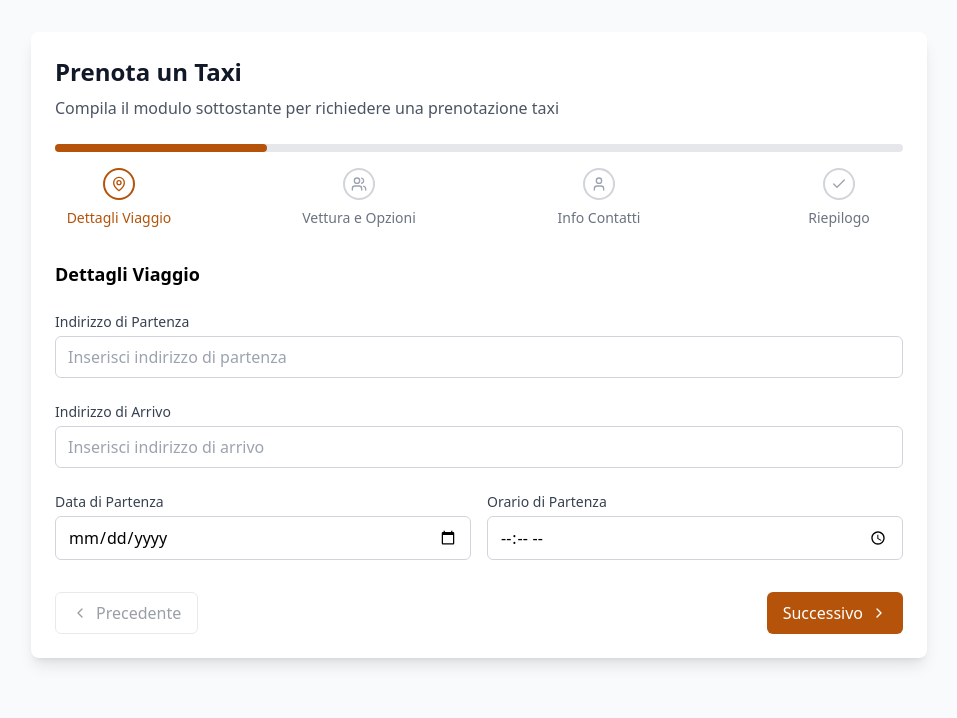
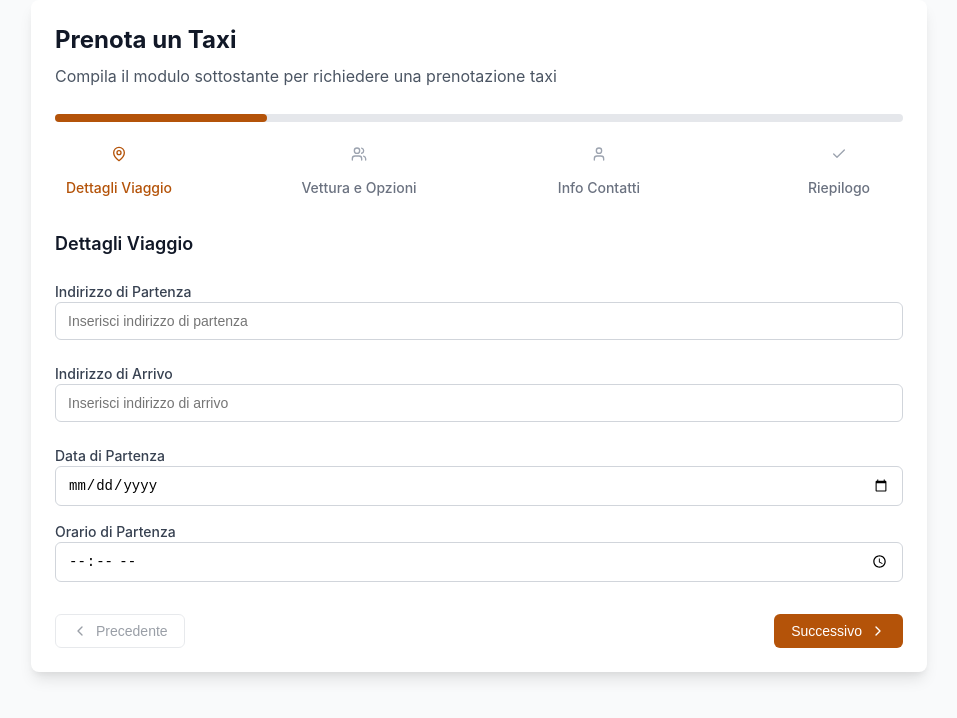
Before and after one commit to ctphiri/taxi-booking-form, a Next.js app: page / in a window 1280 px wide. Shown: the top 718 px of the page, without its empty margins (161-1118 px from the left). Built offline with nearby package versions, Linux system fonts and the light colour scheme.

Commit message:
Update globals.css

```diff
--- a/app/globals.css
+++ b/app/globals.css
@@ -1,31 +1,456 @@
-@tailwind base;
-@tailwind components;
-@tailwind utilities;
-
 * {
   box-sizing: border-box;
   padding: 0;
   margin: 0;
 }
 
-html,
 body {
-  max-width: 100vw;
-  overflow-x: hidden;
+  font-family: -apple-system, BlinkMacSystemFont, 'Segoe UI', 'Roboto', sans-serif;
+  background-color: #f9fafb;
+  color: #111827;
+  line-height: 1.6;
 }
 
-body {
-  color: rgb(var(--foreground-rgb));
-  background: linear-gradient(
-      to bottom,
-      transparent,
-      rgb(var(--background-end-rgb))
-    )
-    rgb(var(--background-start-rgb));
+.max-w-4xl {
+  max-width: 56rem;
 }
 
-:root {
-  --foreground-rgb: 0, 0, 0;
-  --background-start-rgb: 214, 219, 220;
-  --background-end-rgb: 255, 255, 255;
+.mx-auto {
+  margin-left: auto;
+  margin-right: auto;
 }
+
+.p-6 {
+  padding: 1.5rem;
+}
+
+.bg-white {
+  background-color: white;
+}
+
+.rounded-lg {
+  border-radius: 0.5rem;
+}
+
+.shadow-lg {
+  box-shadow: 0 10px 15px -3px rgba(0, 0, 0, 0.1), 0 4px 6px -2px rgba(0, 0, 0, 0.05);
+}
+
+.mb-8 {
+  margin-bottom: 2rem;
+}
+
+.mb-2 {
+  margin-bottom: 0.5rem;
+}
+
+.mb-4 {
+  margin-bottom: 1rem;
+}
+
+.mb-6 {
+  margin-bottom: 1.5rem;
+}
+
+.text-2xl {
+  font-size: 1.5rem;
+  line-height: 2rem;
+}
+
+.text-lg {
+  font-size: 1.125rem;
+  line-height: 1.75rem;
+}
+
+.text-sm {
+  font-size: 0.875rem;
+  line-height: 1.25rem;
+}
+
+.text-xs {
+  font-size: 0.75rem;
+  line-height: 1rem;
+}
+
+.font-bold {
+  font-weight: 700;
+}
+
+.font-semibold {
+  font-weight: 600;
+}
+
+.font-medium {
+  font-weight: 500;
+}
+
+.text-gray-900 {
+  color: #111827;
+}
+
+.text-gray-600 {
+  color: #4b5563;
+}
+
+.text-gray-700 {
+  color: #374151;
+}
+
+.text-gray-500 {
+  color: #6b7280;
+}
+
+.text-gray-400 {
+  color: #9ca3af;
+}
+
+.text-red-500 {
+  color: #ef4444;
+}
+
+.text-blue-800 {
+  color: #1e40af;
+}
+
+.text-amber-700 {
+  color: #b45309;
+}
+
+.text-amber-800 {
+  color: #92400e;
+}
+
+.text-white {
+  color: white;
+}
+
+.bg-gray-50 {
+  background-color: #f9fafb;
+}
+
+.bg-gray-200 {
+  background-color: #e5e7eb;
+}
+
+.bg-blue-50 {
+  background-color: #eff6ff;
+}
+
+.bg-amber-50 {
+  background-color: #fffbeb;
+}
+
+.bg-amber-700 {
+  background-color: #b45309;
+}
+
+.bg-amber-800 {
+  background-color: #92400e;
+}
+
+.border {
+  border-width: 1px;
+}
+
+.border-2 {
+  border-width: 2px;
+}
+
+.border-gray-200 {
+  border-color: #e5e7eb;
+}
+
+.border-gray-300 {
+  border-color: #d1d5db;
+}
+
+.border-blue-200 {
+  border-color: #bfdbfe;
+}
+
+.border-amber-200 {
+  border-color: #fde68a;
+}
+
+.border-amber-700 {
+  border-color: #b45309;
+}
+
+.border-red-500 {
+  border-color: #ef4444;
+}
+
+.rounded-md {
+  border-radius: 0.375rem;
+}
+
+.rounded-full {
+  border-radius: 9999px;
+}
+
+.w-full {
+  width: 100%;
+}
+
+.w-8 {
+  width: 2rem;
+}
+
+.w-4 {
+  width: 1rem;
+}
+
+.h-2 {
+  height: 0.5rem;
+}
+
+.h-8 {
+  height: 2rem;
+}
+
+.h-4 {
+  height: 1rem;
+}
+
+.h-10 {
+  height: 2.5rem;
+}
+
+.min-w-12 {
+  min-width: 3rem;
+}
+
+.px-3 {
+  padding-left: 0.75rem;
+  padding-right: 0.75rem;
+}
+
+.py-2 {
+  padding-top: 0.5rem;
+  padding-bottom: 0.5rem;
+}
+
+.px-4 {
+  padding-left: 1rem;
+  padding-right: 1rem;
+}
+
+.p-3 {
+  padding: 0.75rem;
+}
+
+.p-4 {
+  padding: 1rem;
+}
+
+.pt-4 {
+  padding-top: 1rem;
+}
+
+.mt-1 {
+  margin-top: 0.25rem;
+}
+
+.mt-2 {
+  margin-top: 0.5rem;
+}
+
+.mt-4 {
+  margin-top: 1rem;
+}
+
+.mt-8 {
+  margin-top: 2rem;
+}
+
+.space-y-1 > * + * {
+  margin-top: 0.25rem;
+}
+
+.space-y-3 > * + * {
+  margin-top: 0.75rem;
+}
+
+.space-y-4 > * + * {
+  margin-top: 1rem;
+}
+
+.space-y-6 > * + * {
+  margin-top: 1.5rem;
+}
+
+.space-x-2 > * + * {
+  margin-left: 0.5rem;
+}
+
+.space-x-3 > * + * {
+  margin-left: 0.75rem;
+}
+
+.flex {
+  display: flex;
+}
+
+.grid {
+  display: grid;
+}
+
+.block {
+  display: block;
+}
+
+.items-center {
+  align-items: center;
+}
+
+.justify-center {
+  justify-content: center;
+}
+
+.justify-between {
+  justify-content: space-between;
+}
+
+.flex-col {
+  flex-direction: column;
+}
+
+.flex-1 {
+  flex: 1 1 0%;
+}
+
+.max-w-32 {
+  max-width: 8rem;
+}
+
+.text-center {
+  text-align: center;
+}
+
+.grid-cols-1 {
+  grid-template-columns: repeat(1, minmax(0, 1fr));
+}
+
+.grid-cols-2 {
+  grid-template-columns: repeat(2, minmax(0, 1fr));
+}
+
+.gap-4 {
+  gap: 1rem;
+}
+
+.gap-2 {
+  gap: 0.5rem;
+}
+
+.transition-all {
+  transition-property: all;
+  transition-timing-function: cubic-bezier(0.4, 0, 0.2, 1);
+  transition-duration: 150ms;
+}
+
+.duration-300 {
+  transition-duration: 300ms;
+}
+
+.cursor-pointer {
+  cursor: pointer;
+}
+
+.cursor-not-allowed {
+  cursor: not-allowed;
+}
+
+.opacity-50 {
+  opacity: 0.5;
+}
+
+.sr-only {
+  position: absolute;
+  width: 1px;
+  height: 1px;
+  padding: 0;
+  margin: -1px;
+  overflow: hidden;
+  clip: rect(0, 0, 0, 0);
+  white-space: nowrap;
+  border-width: 0;
+}
+
+/* Form Elements */
+input, textarea, select {
+  width: 100%;
+  padding: 0.5rem 0.75rem;
+  border: 1px solid #d1d5db;
+  border-radius: 0.375rem;
+  font-size: 0.875rem;
+  line-height: 1.25rem;
+}
+
+input:focus, textarea:focus, select:focus {
+  outline: none;
+  border-color: #b45309;
+  box-shadow: 0 0 0 3px rgba(180, 83, 9, 0.1);
+}
+
+button {
+  display: inline-flex;
+  align-items: center;
+  justify-content: center;
+  padding: 0.5rem 1rem;
+  border: 1px solid transparent;
+  border-radius: 0.375rem;
+  font-size: 0.875rem;
+  font-weight: 500;
+  cursor: pointer;
+  transition: all 0.15s ease-in-out;
+}
+
+button:disabled {
+  opacity: 0.5;
+  cursor: not-allowed;
+}
+
+.btn-primary {
+  background-color: #b45309;
+  color: white;
+}
+
+.btn-primary:hover:not(:disabled) {
+  background-color: #92400e;
+}
+
+.btn-outline {
+  background-color: white;
+  border-color: #d1d5db;
+  color: #374151;
+}
+
+.btn-outline:hover:not(:disabled) {
+  background-color: #f9fafb;
+}
+
+/* Progress bar */
+.progress-bar {
+  background-color: #b45309;
+  height: 100%;
+  border-radius: 9999px;
+  transition: width 0.3s ease;
+}
+
+/* Responsive */
+@media (min-width: 768px) {
+  .md\\:grid-cols-2 {
+    grid-template-columns: repeat(2, minmax(0, 1fr));
+  }
+
+  .md\\:col-span-2 {
+    grid-column: span 2 / span 2;
+  }
+}
+
+@media (min-width: 1024px) {
+  .lg\\:grid-cols-4 {
+    grid-template-columns: repeat(4, minmax(0, 1fr));
+  }
+}
```
